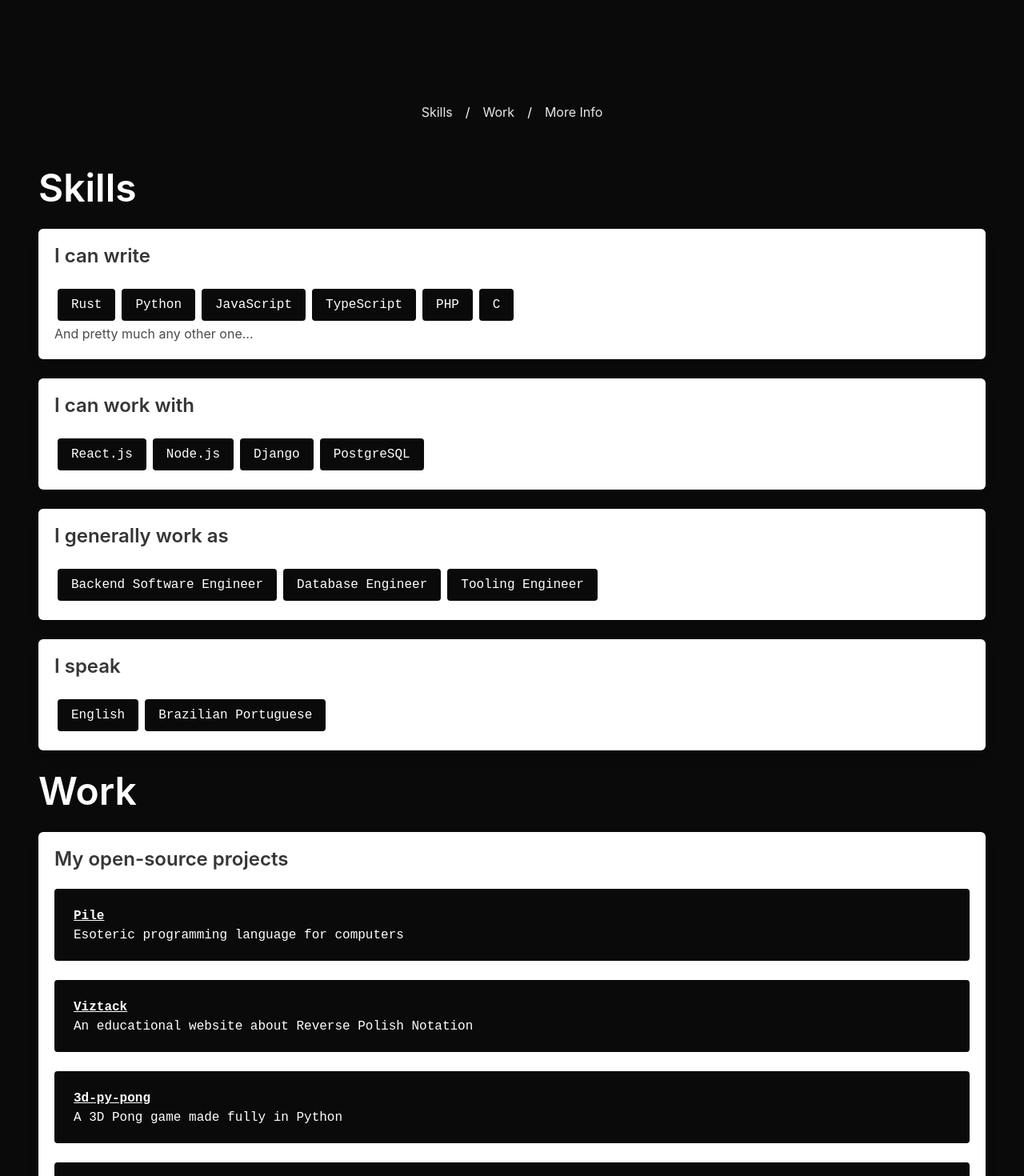
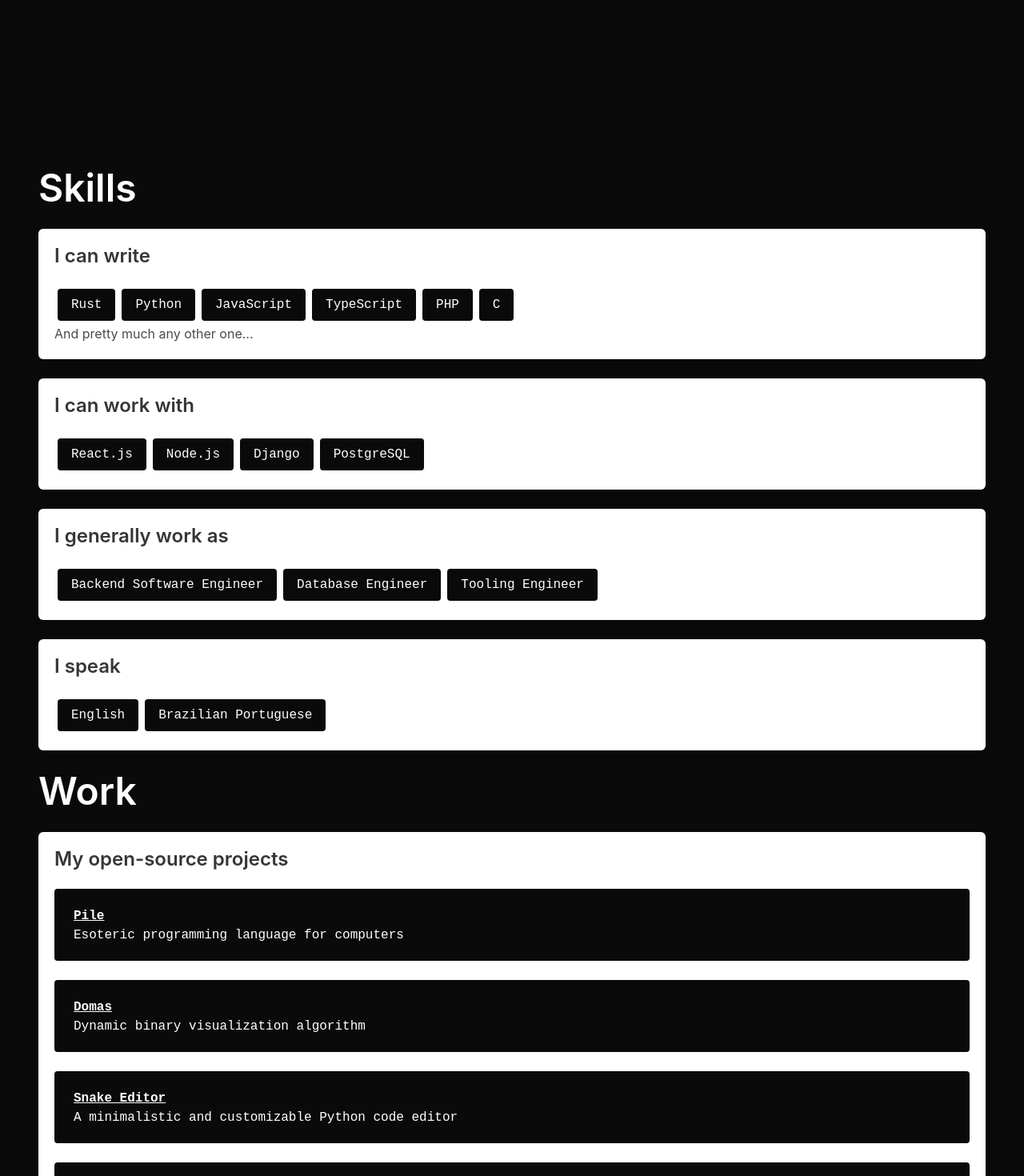
Before and after one commit to marc-dantas/marc-dantas.vercel.app, a React (Vite) app: page / in a window 1280 px wide. Shown: the part 640-2110 px from the top of the page at 80% size. Built offline with nearby package versions, Linux system fonts and the light colour scheme.

Commit message:
Repo update and menu removal

```diff
--- a/src/App.jsx
+++ b/src/App.jsx
@@ -4,7 +4,6 @@ import Block from './components/Block';
 import Button from './components/Button';
 import Footer from './components/Footer';
 import Title from './components/Title';
-import Menu from './components/Menu';
 import 'bulma';
 
 export default function App() {
@@ -22,19 +21,9 @@ export default function App() {
                 </div>
             </div>
         </div>
-        <div className="hero-footer">
-          <Menu>
-            <ul>
-              <li><a href="#skills">Skills</a></li>/
-              <li><a href="#work">Work</a></li>/
-              <li><a href="#moreinfo">More Info</a></li>
-            </ul>
-          </Menu>
-        </div>
       </Heading>
       <div className="hero has-background-black">
         <div className="hero-body">
-          <span id="skills"></span>
           <Title>Skills</Title>
           <Section title="I can write">
             <Button link="https://rust-lang.org">Rust</Button>
@@ -60,15 +49,14 @@ export default function App() {
             <Button>English</Button>
             <Button>Brazilian Portuguese</Button>
           </Section>
-          <span id="work"></span>
           <Title>Work</Title>
           <Section title="My open-source projects">
             <Block link="https://github.com/marc-dantas/pile/" title="Pile">Esoteric programming language for computers</Block>
-            <Block link="https://github.com/marc-dantas/viztack/" title="Viztack">An educational website about Reverse Polish Notation</Block>
-            <Block link="https://github.com/marc-dantas/3d-py-pong" title="3d-py-pong">A 3D Pong game made fully in Python</Block>
+            <Block link="https://github.com/marc-dantas/domas/" title="Domas">Dynamic binary visualization algorithm</Block>
+            <Block link="https://github.com/marc-dantas/snake-editor/" title="Snake Editor">A minimalistic and customizable Python code editor</Block>
+            <Block link="https://github.com/marc-dantas/pong3d" title="pong3D">A 3D Pong game made fully in Python</Block>
             <Block link="https://github.com/marc-dantas/marc-dantas.vercel.app" title="marc-dantas.vercel.app">Marcio Dantas' official website</Block>
           </Section>
-          <span id="moreinfo"></span>
           <Title>More info</Title>
           <Section title="Contact">
             <Button link="https://github.com/marc-dantas">GitHub</Button>
@@ -80,7 +68,7 @@ export default function App() {
       </div>
       <Footer>
           <div class="block">
-              <p>Copyright © {new Date().getFullYear()} - This website is fully open-source and licenced under <a href="https://ose/mit/"><u>MIT License</u></a>.</p>
+              <p>Copyright &copy; {new Date().getFullYear()} - This website is fully open-source and licenced under <a href="https://ose/mit/"><u>MIT License</u></a>.</p>
           </div>
           <div className="is-inline-block">
             <p>
--- a/src/components/Menu.jsx
+++ /dev/null
@@ -1,7 +0,0 @@
-export default function Menu(props) {
-    return (
-        <div className="tabs is-centered">
-            {props.children}
-        </div>
-    );
-}
```
